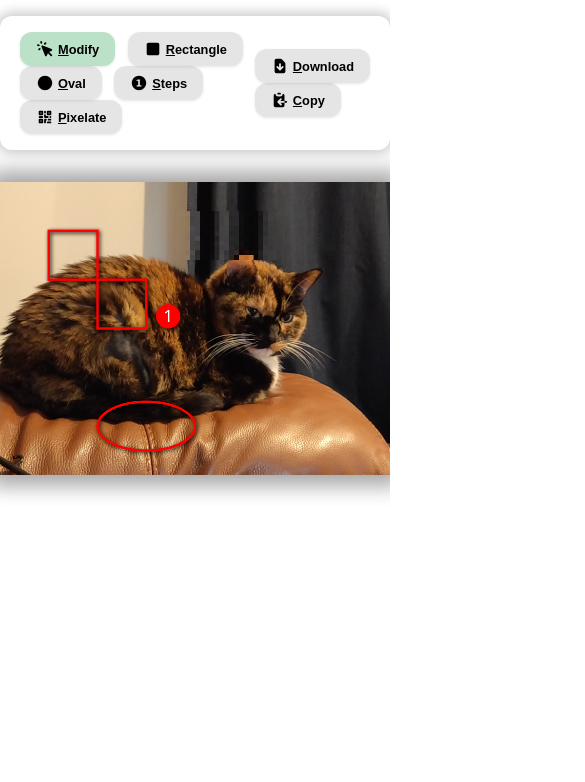
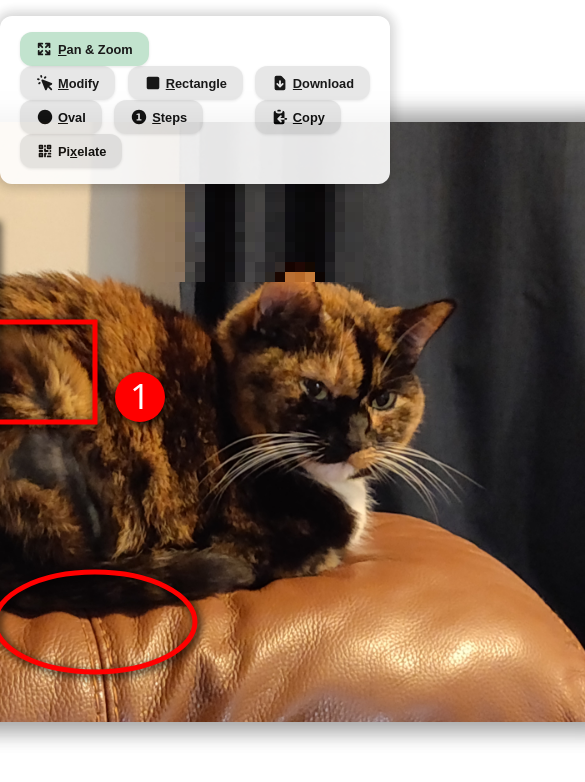
Before and after one commit to ssddanbrown/annotate, a website with bundled scripts: page index.html in a window 390 px wide. Shown: the whole page, 585 px wide, since content can reach past the window. Built offline with nearby package versions, Linux system fonts and the light colour scheme.

Commit message:
Added pan and zoom capabilities

```diff
--- a/index.html
+++ b/index.html
@@ -12,6 +12,12 @@
 
     <header>
         <div class="button-bar">
+            <button id="tool-pan-zoom">
+                <svg xmlns="http://www.w3.org/2000/svg" class="h-5 w-5" viewBox="0 0 20 20" fill="currentColor">
+                    <path stroke="currentColor" stroke-linecap="round" stroke-linejoin="round" stroke-width="2" d="M3 8V4m0 0h4M3 4l4 4m8 0V4m0 0h-4m4 0l-4 4m-8 4v4m0 0h4m-4 0l4-4m8 4l-4-4m4 4v-4m0 4h-4" />
+                </svg>
+                <u>P</u>an & Zoom
+            </button>
             <button id="tool-modify">
                 <svg xmlns="http://www.w3.org/2000/svg" class="h-5 w-5" viewBox="0 0 20 20" fill="currentColor">
                     <path fill-rule="evenodd" d="M6.672 1.911a1 1 0 10-1.932.518l.259.966a1 1 0 001.932-.518l-.26-.966zM2.429 4.74a1 1 0 10-.517 1.932l.966.259a1 1 0 00.517-1.932l-.966-.26zm8.814-.569a1 1 0 00-1.415-1.414l-.707.707a1 1 0 101.415 1.415l.707-.708zm-7.071 7.072l.707-.707A1 1 0 003.465 9.12l-.708.707a1 1 0 001.415 1.415zm3.2-5.171a1 1 0 00-1.3 1.3l4 10a1 1 0 001.823.075l1.38-2.759 3.018 3.02a1 1 0 001.414-1.415l-3.019-3.02 2.76-1.379a1 1 0 00-.076-1.822l-10-4z" clip-rule="evenodd" />
@@ -41,7 +47,7 @@
                     <path fill-rule="evenodd" d="M3 4a1 1 0 011-1h3a1 1 0 011 1v3a1 1 0 01-1 1H4a1 1 0 01-1-1V4zm2 2V5h1v1H5zM3 13a1 1 0 011-1h3a1 1 0 011 1v3a1 1 0 01-1 1H4a1 1 0 01-1-1v-3zm2 2v-1h1v1H5zM13 3a1 1 0 00-1 1v3a1 1 0 001 1h3a1 1 0 001-1V4a1 1 0 00-1-1h-3zm1 2v1h1V5h-1z" clip-rule="evenodd" />
                     <path d="M11 4a1 1 0 10-2 0v1a1 1 0 002 0V4zM10 7a1 1 0 011 1v1h2a1 1 0 110 2h-3a1 1 0 01-1-1V8a1 1 0 011-1zM16 9a1 1 0 100 2 1 1 0 000-2zM9 13a1 1 0 011-1h1a1 1 0 110 2v2a1 1 0 11-2 0v-3zM7 11a1 1 0 100-2H4a1 1 0 100 2h3zM17 13a1 1 0 01-1 1h-2a1 1 0 110-2h2a1 1 0 011 1zM16 17a1 1 0 100-2h-3a1 1 0 100 2h3z" />
                 </svg>
-                <u>P</u>ixelate
+                Pi<u>x</u>elate
             </button>
         </div>
         <div class="button-bar">
--- a/src/IoManager.js
+++ b/src/IoManager.js
@@ -73,10 +73,8 @@ export default class IoManager {
         const height = width * aspectRatio;
         this.#state.imageCanvas.setSize(width, height);
         this.#state.drawingCanvas.setSize(width, height);
+        this.#state.canvasContainer.centerToNewDimensions(width, height);
         this.#state.imageCanvas.loadImage(image);
-        const container = this.#state.imageCanvas.getCanvasElement().parentElement;
-        container.style.width = `${width}px`;
-        container.style.height = `${height}px`;
     }
 
     /**
--- /dev/null
+++ b/src/canvases/CanvasContainer.js
@@ -0,0 +1,79 @@
+import {createRect} from "../rects";
+
+
+export default class CanvasContainer {
+
+    /**
+     * @type {HTMLDivElement}
+     */
+    #el;
+
+    /**
+     * @type {GlobalState}
+     */
+    #state;
+
+    /**
+     * @type {Rect}
+     */
+    #rect;
+
+    constructor(el, state) {
+        this.#el = el;
+        this.#state = state;
+    }
+
+    updateUsingRect() {
+        this.#el.style.top = `${this.#rect.y}px`;
+        this.#el.style.left = `${this.#rect.x}px`;
+        this.#el.style.width = `${this.#rect.width}px`;
+        this.#el.style.height = `${this.#rect.height}px`;
+    }
+
+    centerToNewDimensions(width, height) {
+        this.#rect = createRect(0, 0, width, height);
+        this.centerWithinWindow();
+    }
+
+    centerWithinWindow() {
+        this.#rect.x = (window.innerWidth / 2) - (this.#rect.width / 2);
+        this.#rect.y = (window.innerHeight / 2) - (this.#rect.height / 2);
+        this.updateUsingRect();
+    }
+
+    /**
+     * Gets a copy of the current rect of this container.
+     * @returns {Rect}
+     */
+    getCurrentRect() {
+        return Object.assign({}, this.#rect);
+    }
+
+    /**
+     * Change the width of the container by the given amount.
+     * Can be negative to reduce the size.
+     * Keeps the position locked to the center point.
+     * @param {Number} amount
+     */
+    changeWidth(amount) {
+        const aspectRatio = this.#rect.height / this.#rect.width;
+        const newWidth = Math.max(10, this.#rect.width + amount);
+        const newHeight = newWidth * aspectRatio;
+        this.#rect.x -= (newWidth - this.#rect.width) / 2;
+        this.#rect.y -= (newHeight - this.#rect.height) / 2;
+        this.#rect.width = newWidth;
+        this.#rect.height = newHeight;
+        this.updateUsingRect();
+    }
+
+    /**
+     * Change the position of the container within the page.
+     * @param {Number} x
+     * @param {Number} y
+     */
+    updatePosition(x, y) {
+        this.#rect.x = x;
+        this.#rect.y = y;
+        this.updateUsingRect();
+    }
+}
--- a/src/main.js
+++ b/src/main.js
@@ -7,6 +7,7 @@ import ModifyTool from "./tools/ModifyTool";
 import OvalTool from "./tools/OvalTool";
 import NumberedStepTool from "./tools/NumberedStepTool";
 import PixelateTool from "./tools/PixelateTool";
+import PanZoomTool from "./tools/PanZoomTool";
 
 // Drawings
 import RectangleDrawing from "./drawings/RectangleDrawing";
@@ -17,6 +18,7 @@ import PixelateDrawing from "./drawings/PixelateDrawing";
 // Canvases & Services
 import DrawingCanvas from "./canvases/DrawingCanvas";
 import ImageCanvas from "./canvases/ImageCanvas";
+import CanvasContainer from "./canvases/CanvasContainer";
 import IoManager from "./IoManager";
 
 // Create our canvases and ready them into globalState
@@ -24,6 +26,8 @@ const imageCanvasEl = document.getElementById('canvas-image');
 const drawingCanvasEl = document.getElementById('canvas-drawing');
 const imageCanvas = new ImageCanvas(imageCanvasEl, globalState);
 const drawingCanvas = new DrawingCanvas(drawingCanvasEl, globalState);
+const canvasContainer = new CanvasContainer(imageCanvasEl.parentElement, globalState);
+globalState.actions.setCanvasContainer(canvasContainer);
 globalState.actions.setDrawingCanvas(drawingCanvas);
 globalState.actions.setImageCanvas(imageCanvas);
 
@@ -52,7 +56,8 @@ const rectangleTool = new RectangleTool(document.getElementById('tool-rectangle'
 const ovalTool = new OvalTool(document.getElementById('tool-oval'), globalState);
 const numberedStepTool = new NumberedStepTool(document.getElementById('tool-numbered-step'), globalState);
 const pixelateTool = new PixelateTool(document.getElementById('tool-pixelate'), globalState);
-globalState.actions.makeToolActive(modifyTool);
+const panZoomTool = new PanZoomTool(document.getElementById('tool-pan-zoom'), globalState);
+globalState.actions.makeToolActive(panZoomTool);
 
 // Add some drawings to the canvas for testing
 globalState.actions.addDrawing(new RectangleDrawing(globalState, createRect(100, 100, 100, 100), 5));
--- a/src/state.js
+++ b/src/state.js
@@ -11,12 +11,16 @@ const globalState = {
     renderables: [],
     drawingCanvas: null,
     imageCanvas: null,
+    canvasContainer: null,
     actions: {
         setImageCanvas(canvas) {
             globalState.imageCanvas = canvas;
         },
         setDrawingCanvas(canvas) {
             globalState.drawingCanvas = canvas;
+        },
+        setCanvasContainer(canvasContainer) {
+            globalState.canvasContainer = canvasContainer;
         },
         addDrawing(drawing) {
             globalState.renderables.push(drawing);
@@ -60,4 +64,5 @@ export default globalState;
  * @property {Array<Drawing>} renderables
  * @property {DrawingCanvas|null} drawingCanvas
  * @property {ImageCanvas|null} imageCanvas
+ * @property {CanvasContainer|null} canvasContainer
  */
--- /dev/null
+++ b/src/tools/PanZoomTool.js
@@ -0,0 +1,71 @@
+import Tool from "./Tool";
+
+export default class PanZoomTool extends Tool {
+
+    shortcutKey = 'p';
+
+    /**
+     * @type {null|{eventX: Number, eventY: Number, canvasRect: Rect}}
+     */
+    #moveStartLocation = null;
+
+    /**
+     * @type {HTMLDivElement}
+     */
+    #canvasWrapper;
+
+    constructor(buttonEl, state) {
+        super(buttonEl, state);
+    }
+
+    setupCanvasEventHandling(drawingCanvas) {
+        this.#canvasWrapper = drawingCanvas.getCanvasElement().parentElement;
+        drawingCanvas.listenToCanvasEvent('mousedown', this.onMouseDown.bind(this));
+        drawingCanvas.listenToCanvasEvent('mousemove', this.onMouseMove.bind(this));
+        drawingCanvas.listenToCanvasEvent('mouseup', this.onMouseUp.bind(this));
+        drawingCanvas.listenToCanvasEvent('wheel', this.onWheel.bind(this));
+    }
+
+    /**
+     * @param {CanvasEvent} event
+     */
+    onWheel(event) {
+        event.originalEvent.preventDefault();
+        const deltaY = event.originalEvent.deltaY;
+        const depth = deltaY > 0 ? 20 : -20;
+        this.state.canvasContainer.changeWidth(depth);
+    }
+
+    /**
+     * @param {CanvasEvent} event
+     */
+    onMouseDown(event) {
+        this.#moveStartLocation = {
+            eventX: event.originalEvent.clientX,
+            eventY: event.originalEvent.clientY,
+            canvasRect: this.state.canvasContainer.getCurrentRect(),
+        };
+    }
+
+    /**
+     * @param {CanvasEvent} event
+     */
+    onMouseMove(event) {
+        // If we're in a move operation
+        if (this.#moveStartLocation) {
+            const xDiff = event.originalEvent.clientX - this.#moveStartLocation.eventX;
+            const yDiff = event.originalEvent.clientY - this.#moveStartLocation.eventY;
+            const newX = this.#moveStartLocation.canvasRect.x + xDiff;
+            const newY = this.#moveStartLocation.canvasRect.y + yDiff;
+            this.state.canvasContainer.updatePosition(newX, newY);
+        }
+    }
+
+    /**
+     * @param {CanvasEvent} event
+     */
+    onMouseUp(event) {
+        this.#moveStartLocation = null;
+    }
+
+}
--- a/src/tools/PixelateTool.js
+++ b/src/tools/PixelateTool.js
@@ -1,12 +1,11 @@
 import Tool from "./Tool";
-import RectangleDrawing from "../drawings/RectangleDrawing";
 import {createRect} from "../rects";
 import PixelateDrawing from "../drawings/PixelateDrawing";
 
 
 export default class PixelateTool extends Tool {
 
-    shortcutKey = 'p';
+    shortcutKey = 'x';
 
     /**
      * @type {null|{x: Number, y: Number}}
--- a/styles.css
+++ b/styles.css
@@ -56,6 +56,10 @@ table {
 body {
     font-size: 16px;
     font-family: sans-serif;
+    height: 100%;
+    width: 100%;
+    overflow: hidden;
+    padding: 0;
 }
 
 h1 {
@@ -76,9 +80,15 @@ header {
     max-width: 1000px;
     margin: 1rem auto 2rem;
     border-radius: 12px;
-    z-index: 1;
+    z-index: 10;
     position: relative;
     padding: 1rem;
+    background-color: #FFF;
+    opacity: 0.9;
+}
+
+header:hover {
+    opacity: 1;
 }
 
 .button-bar button {
@@ -111,17 +121,18 @@ header {
 }
 
 .drawing-area {
-    position: relative;
     background: #85bf85;
     margin: 0 auto;
-    max-width: 800px !important;
-    height: auto !important;
-    width: 100% !important;
+    position: absolute;
+    left: 0;
+    top: 0;
+    width: 800px;
+    z-index: 1;
 }
 .drawing-area canvas {
     position: absolute;
     top: 0;
     left: 0;
     box-shadow: 0 0 20px 10px rgba(0, 0, 0, 0.2);
-    max-width: 100% !important;
+    width: 100%;
 }
```
